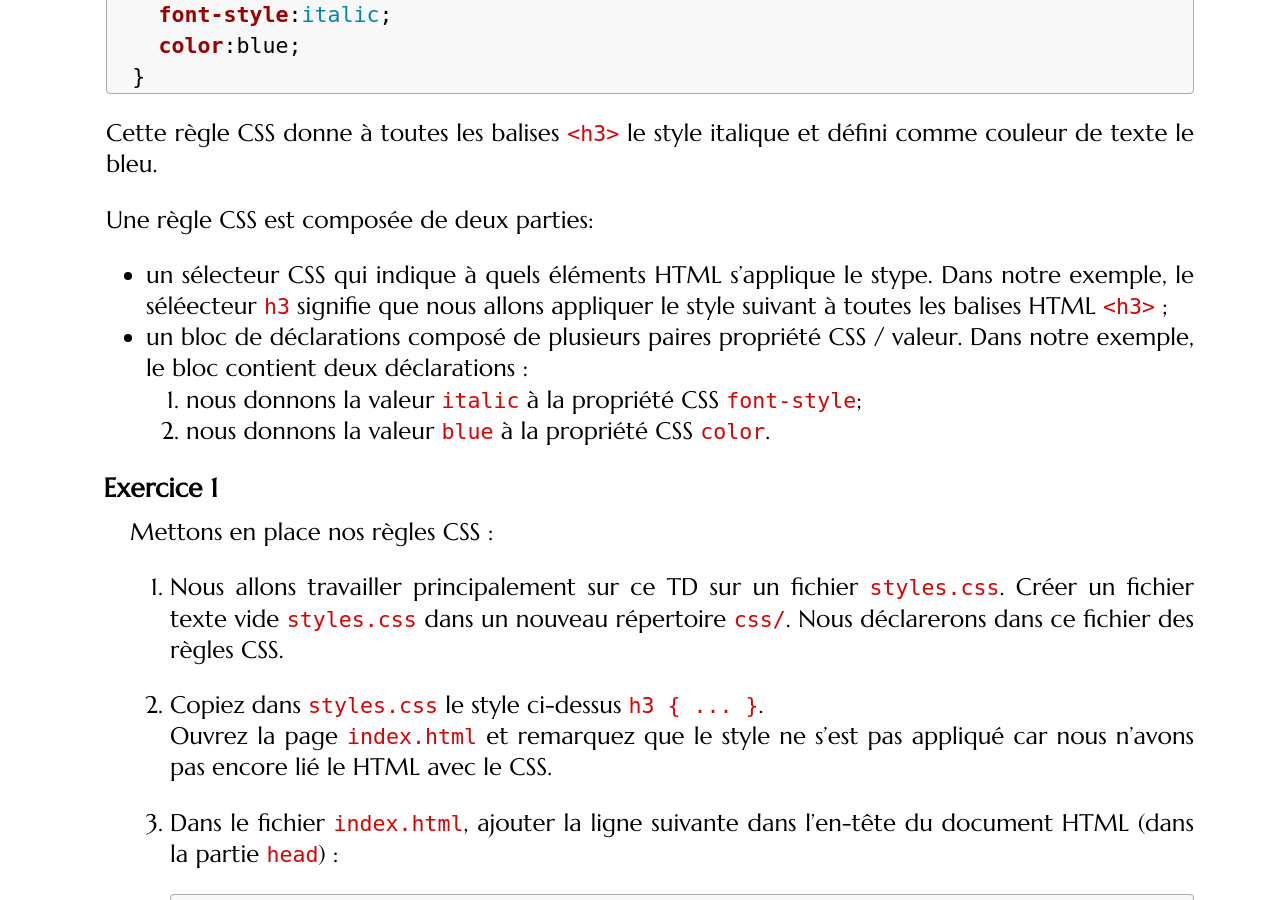
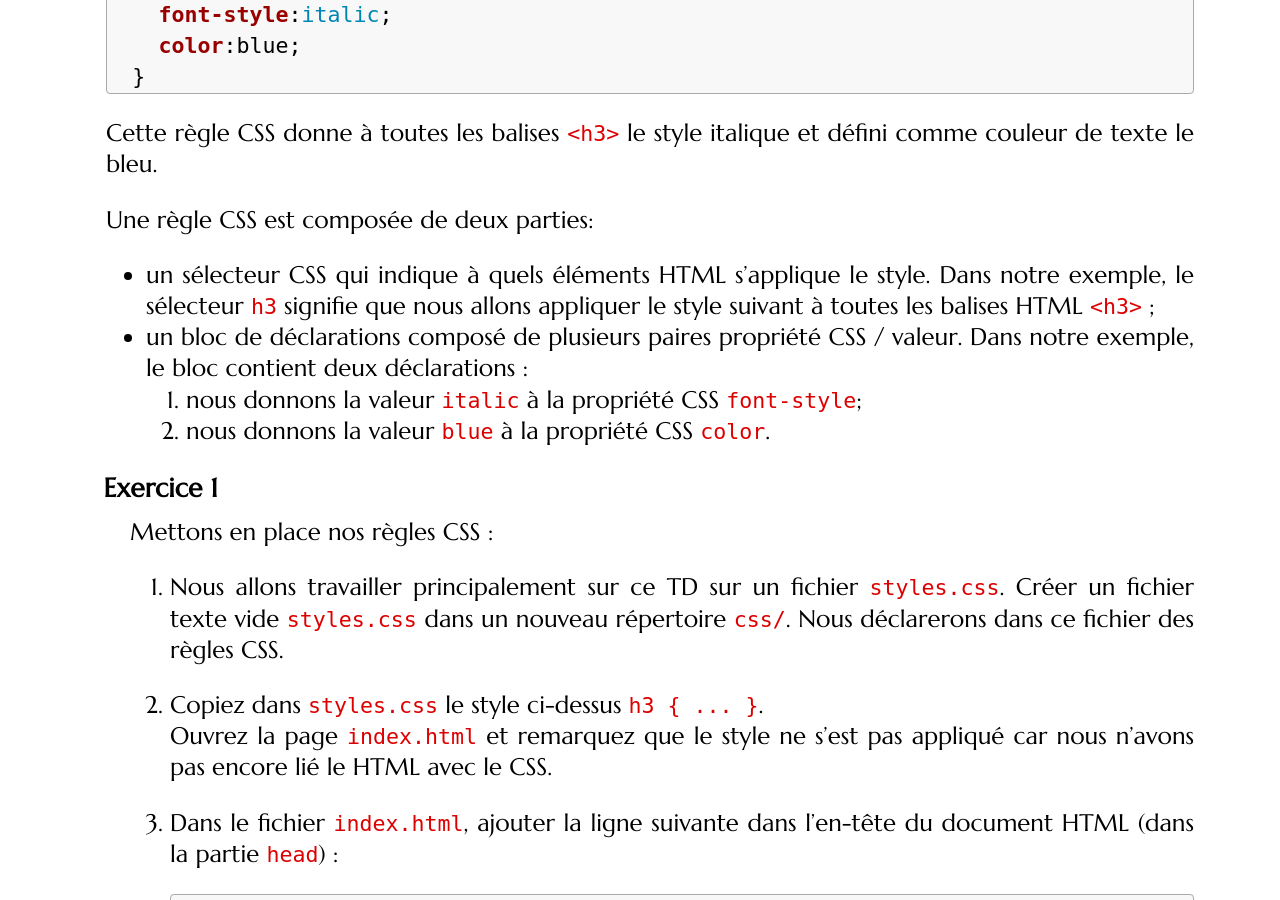
Before and after one commit to romainlebreton/R1.02-DeveloppementInterfacesWeb, a Jekyll site: the page built from tutorials/tutorial1_2.md, in a window 1280 px wide and 900 px high, scrolled down 760 px. Built offline with Jekyll 4.4.1, drawn with Linux system fonts in a browser that asks for light colours; some web fonts are replaced; comment, search, counter and statistics services are not loaded; some of the changed text lies outside the part shown.

Commit message:
Orthographe

```diff
--- a/tutorials/tutorial1_2.md
+++ b/tutorials/tutorial1_2.md
@@ -42,8 +42,8 @@ italique et défini comme couleur de texte le bleu.
 
 Une règle CSS est composée de deux parties:
 
-* un sélecteur CSS qui indique à quels éléments HTML s'applique le stype. Dans
-   notre exemple, le séléecteur `h3` signifie que nous allons appliquer le style
+* un sélecteur CSS qui indique à quels éléments HTML s'applique le style. Dans
+   notre exemple, le sélecteur `h3` signifie que nous allons appliquer le style
    suivant à toutes les balises HTML `<h3>` ;
 * un bloc de déclarations composé de plusieurs paires propriété CSS /
  valeur. Dans notre exemple, le bloc contient deux déclarations :
@@ -426,7 +426,7 @@ Norris. Pour ce faire :
 Questions complémentaires :
 - autre unité de dimension (par exemple em) et créer un exemple de marge de
   taille différentes à cause d'une taille de fonte parente différente
-  (margin:1em; qui se comportera différement si sont-size différent)
+  (margin:1em; qui se comportera différement si font-size différent)
 - comprendre les subtilités de px
 - favicon
 - background image (il m'a fait une valeur cover qui étire l'image)
```
Also changed, not shown: other parts of tutorials/tutorial1_2.md (+1 -1 lines), tutorials/tutorial1_1.md (+1 -1 lines).
